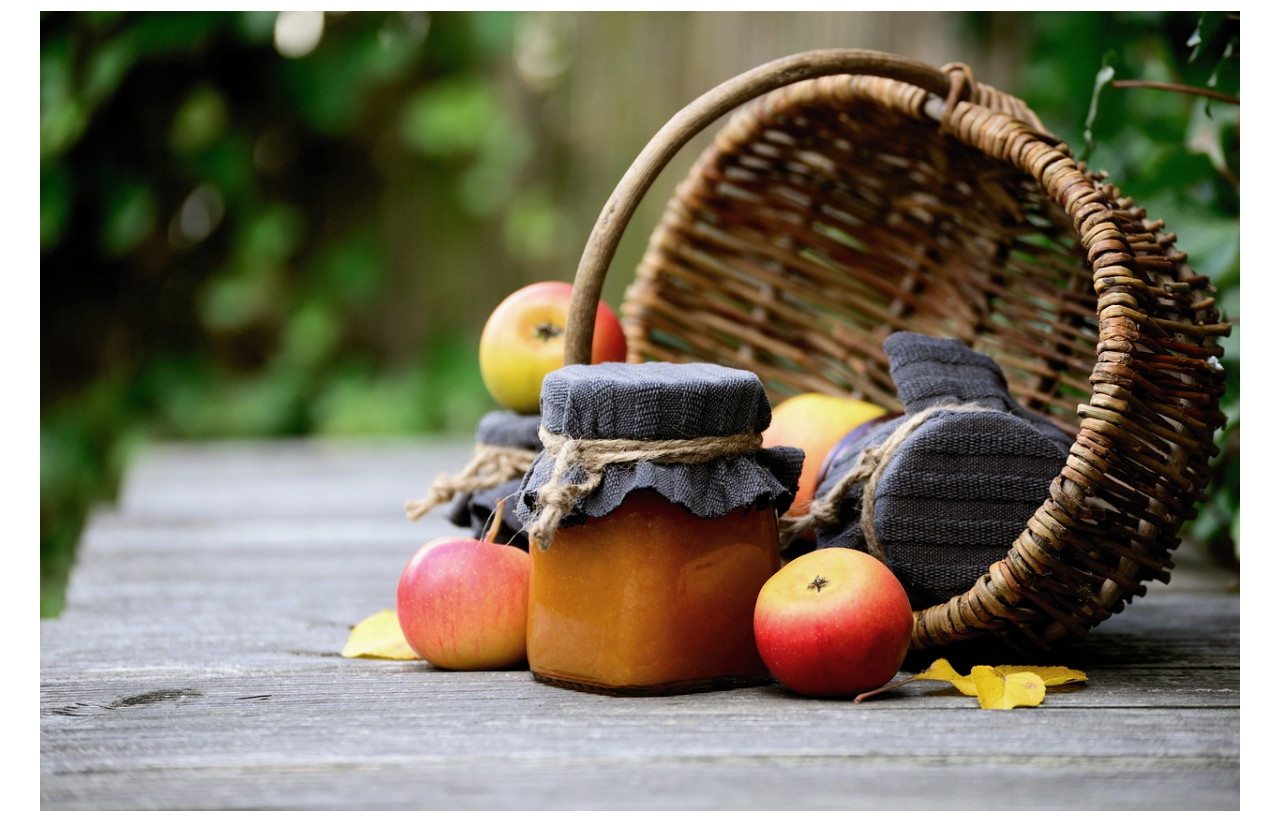
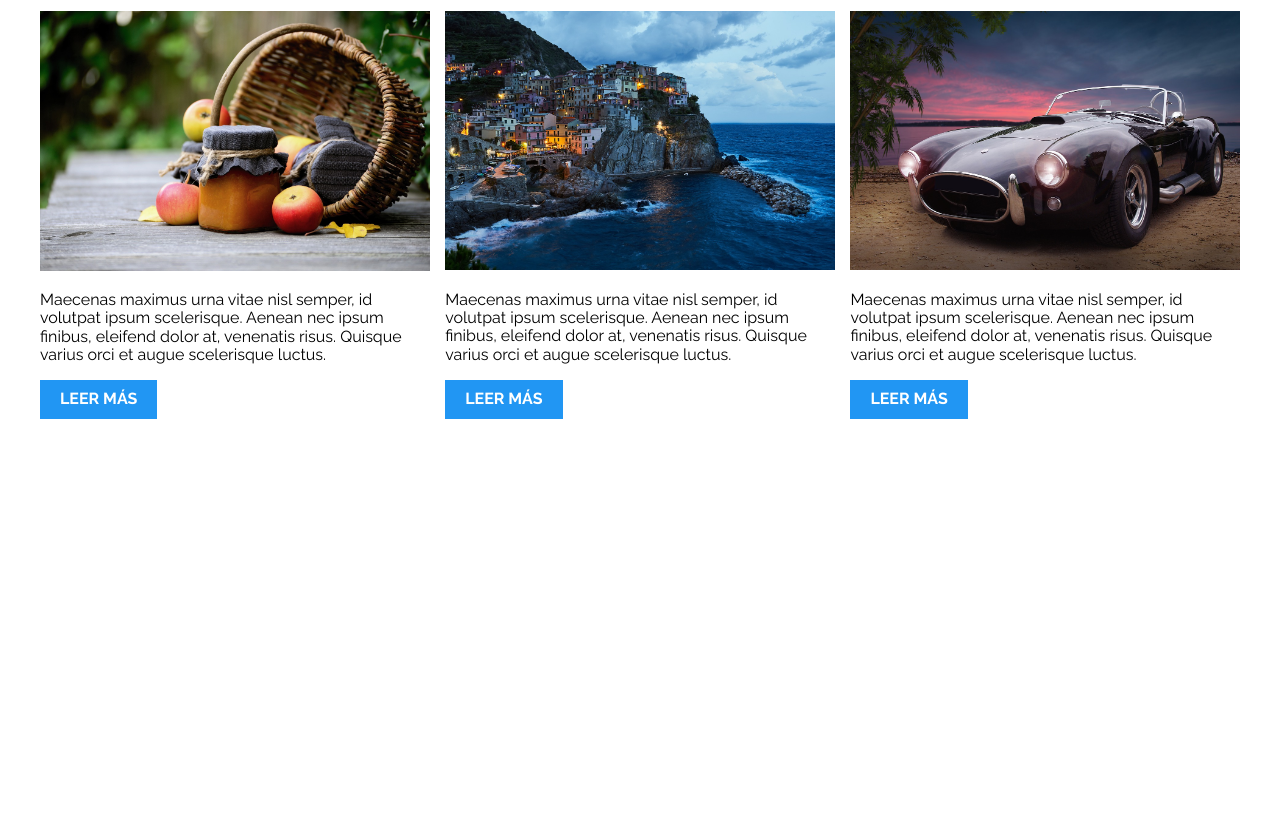
Before and after one commit to PMLujan/Patrones-de-dise-o, a plain HTML site: page 04-3columnas_iguales_flexbox/index.html in a window 1280 px wide. Shown: the part 89-912 px from the top of the page. After the commit the page ends 800 px from the top, so only its background shows below. Drawn offline with nearby package versions, Linux system fonts and the light colour scheme.

Commit message:
three columns in flex

```diff
--- a/04-3columnas_iguales_flexbox/css/styles.css
+++ b/04-3columnas_iguales_flexbox/css/styles.css
@@ -39,3 +39,12 @@ h1 {
 }
 
 /** CODIGO AQUI **/
+@media (min-width:768px){
+    .tres-columnas{
+        display: flex;
+        justify-content: space-between;
+    }
+    .entrada-blog{
+        flex-basis: calc(33.3% - 10px);
+    }
+}
--- a/04-3columnas_iguales_flexbox/index.html
+++ b/04-3columnas_iguales_flexbox/index.html
@@ -12,7 +12,7 @@
 
 <body>
 
-    <div class="contenedor">
+    <div class="contenedor tres-columnas">
         <article class="entrada-blog">
             <h1>Titulo Entrada Blog</h1>
             <img src="img/imagen1.jpg">
```
